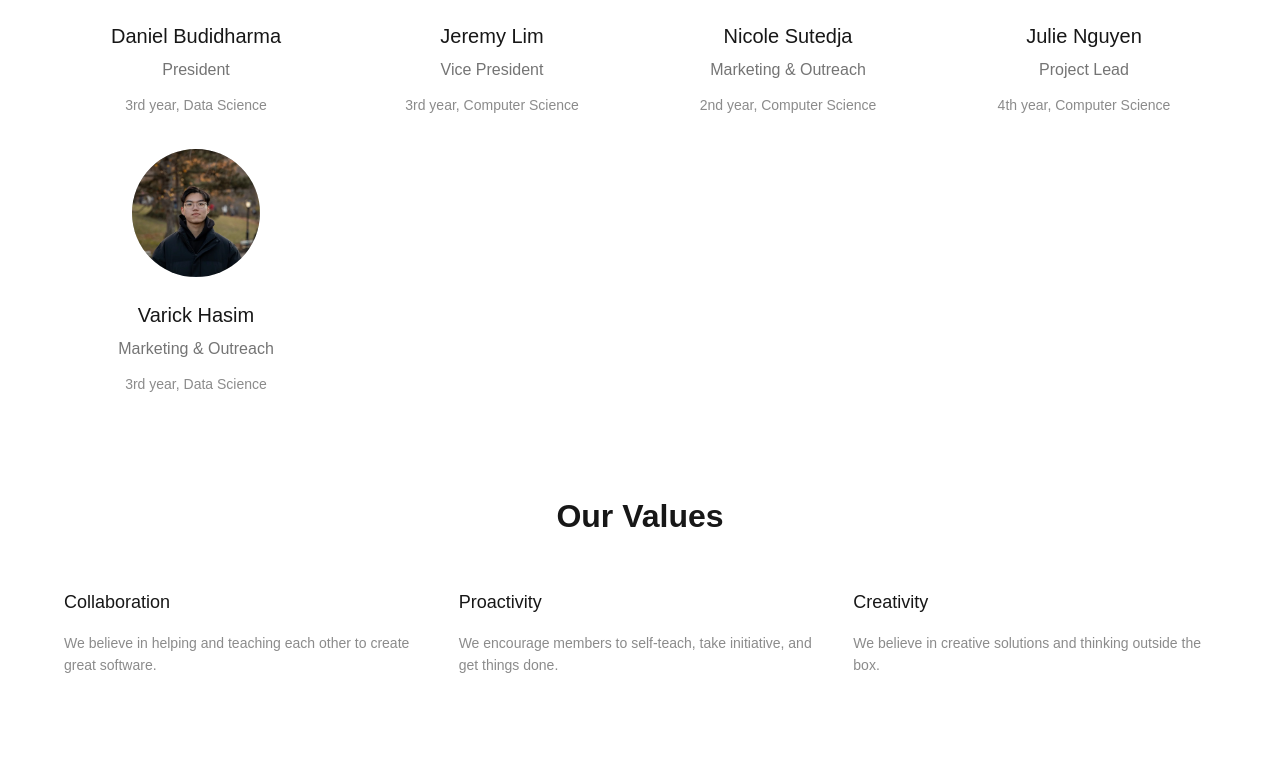
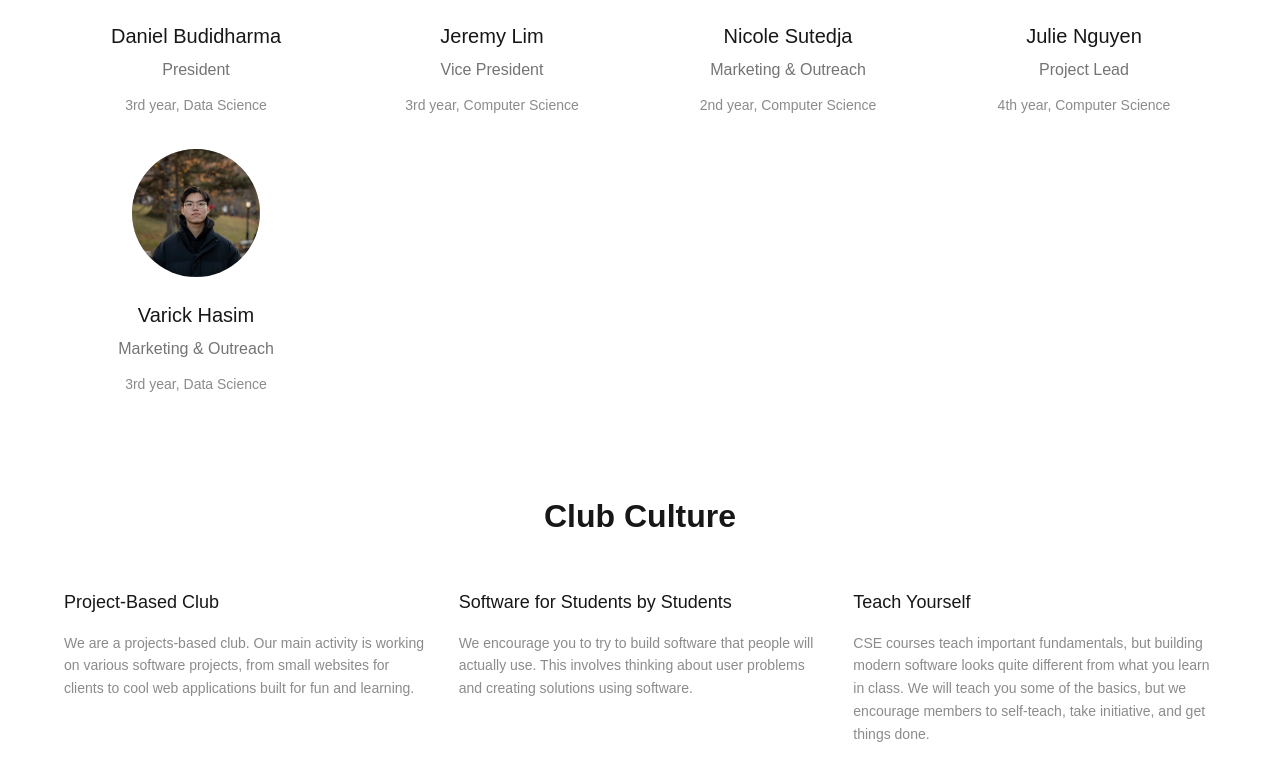
Before and after one commit to TritonWebDev/tritonwebdev.github.io, a Next.js app: page /team in a window 1280 px wide. Shown: the part 378-1158 px from the top of the page. Before the commit the page ends 1119 px from the top, so only its background shows below. Built offline with nearby package versions, Linux system fonts and the light colour scheme.

Commit message:
new application form

```diff
--- a/app/apply/page.tsx
+++ b/app/apply/page.tsx
@@ -19,7 +19,7 @@ export default function Home() {
       <div className="page-content">
         <div className="page-header animate-fade-in">
           <h1 className="text-white">Recruitment Timeline Spring 2026</h1>
-          <h3 className="page-subheading text-white"> Applications will open Spring 2026. In the meantime, you can fill out our <a href="https://forms.gle/gU3cz6WKAjG8A6z78" className="text-blue-500 font-bold">interest form</a> and we'll contact you when applications open.</h3>
+          <h3 className="page-subheading text-white"> Applications are open for Spring 2026. Apply <a href="https://docs.google.com/forms/d/e/1FAIpQLSfAJcxCbETaHIiGI0hMbVnfohyqzbwMDS64Zb285Sk5kP5OSA/viewform?usp=sharing&ouid=103814153701455182972" className="text-blue-500 font-bold">here</a>!</h3>
         </div>
         <div className="page-section">
             <div className="space-y-8">
@@ -46,7 +46,7 @@ export default function Home() {
                 <div>
                   <h3 className="page-subheading text-white !font-bold">Interview Invitations Sent Out</h3>
                   <p className="text-white page-content-text-large">End of Week 3</p>
-                  <p className="page-content-text-large text-white">Selected candidates will be contacted for interviews</p>
+                  <p className="page-content-text-large text-white">Selected candidates will be contacted for interviews by end of week 3</p>
                 </div>
               </div>
 
@@ -91,7 +91,7 @@ export default function Home() {
             />
             <FAQItem
               question="How much time commitment is expected?"
-              answer="Around 5-10 hours per week, including attending weekly meetings, working on assigned projects, and self-teaching anything you need to implement your ideas. This is not an explicit requirement. The most important thing is that things get done, and done well, by the deadline that our clients expect."
+              answer="Around 5 hours per week, including attending weekly meetings, working on assigned projects, and self-teaching anything you need to implement your ideas. This is not an explicit requirement. The most important thing is that things get done, and done well, by the deadline that our clients expect."
               index={3}
               isOpen={openFAQs.includes(3)}
               onToggle={toggleFAQ}
@@ -121,11 +121,11 @@ export default function Home() {
           </div>
           <div className="text-center mt-12">
               <a
-                href="https://forms.gle/uYxvRknZjupzVV797"
+                href="https://docs.google.com/forms/d/e/1FAIpQLSfAJcxCbETaHIiGI0hMbVnfohyqzbwMDS64Zb285Sk5kP5OSA/viewform?usp=sharing&ouid=103814153701455182972"
                 target="_blank"
                 className="animate-fade-in text-4xl text-blue-500 font-bold"
               >
-                Interest Form
+                Apply now!
               </a>
           </div>
         </div>
--- a/app/links/page.tsx
+++ b/app/links/page.tsx
@@ -11,7 +11,8 @@ export default function Links() {
     <p className="text-center text-xl">Triton Web Developers</p>
 
     <ul className='text-center text-xl'>
-        <LinkComponent href="https://forms.gle/gU3cz6WKAjG8A6z78" name="Member Interest Form" />
+        <LinkComponent href="https://docs.google.com/forms/d/e/1FAIpQLSfAJcxCbETaHIiGI0hMbVnfohyqzbwMDS64Zb285Sk5kP5OSA/viewform?usp=sharing&ouid=103814153701455182972" name="Developer Application Form" />
+        <LinkComponent href="https://docs.google.com/forms/d/e/1FAIpQLSdF5OtxK_aCVcjdo70n2sDWJCxb4tb9rN-1r_oOSQkQMnMAhA/viewform?usp=sharing&ouid=103814153701455182972" name="Marketing Officer Application Form" />
         <LinkComponent href="https://forms.gle/uYxvRknZjupzVV797" name="Website Request Form" />
         <LinkComponent href="https://tritonwebdev.github.io" name="Website" />
         <LinkComponent href="https://www.instagram.com/twd.at.ucsd/" name="Instagram" />
--- a/app/team/page.tsx
+++ b/app/team/page.tsx
@@ -86,26 +86,26 @@ export default function Team() {
         <div className="page-section">
           <div className="page-section-header animate-fade-in">
             <h2 className="text-foreground font-light">
-              Our Values
+              Club Culture
             </h2>
           </div>
           <div className="grid grid-cols-1 md:grid-cols-3 gap-8 mx-auto">
             <div className="space-y-4">
-              <h3 className="text-lg font-normal text-foreground">Collaboration</h3>
+              <h3 className="text-lg font-normal text-foreground">Project-Based Club</h3>
               <p className="text-foreground/50 text-sm leading-relaxed">
-                We believe in helping and teaching each other to create great software.
+                We are a projects-based club. Our main activity is working on various software projects, from small websites for clients to cool web applications built for fun and learning.
               </p>
             </div>
             <div className="space-y-4">
-              <h3 className="text-lg font-normal text-foreground">Proactivity</h3>
+              <h3 className="text-lg font-normal text-foreground">Software for Students by Students</h3>
               <p className="text-foreground/50 text-sm leading-relaxed">
-                We encourage members to self-teach, take initiative, and get things done.
+                We encourage you to try to build software that people will actually use. This involves thinking about user problems and creating solutions using software.
               </p>
             </div>
             <div className="space-y-4">
-              <h3 className="text-lg font-normal text-foreground">Creativity</h3>
+              <h3 className="text-lg font-normal text-foreground">Teach Yourself</h3>
               <p className="text-foreground/50 text-sm leading-relaxed">
-                We believe in creative solutions and thinking outside the box.
+                CSE courses teach important fundamentals, but building modern software looks quite different from what you learn in class. We will teach you some of the basics, but we encourage members to self-teach, take initiative, and get things done.
               </p>
             </div>
           </div>
```
